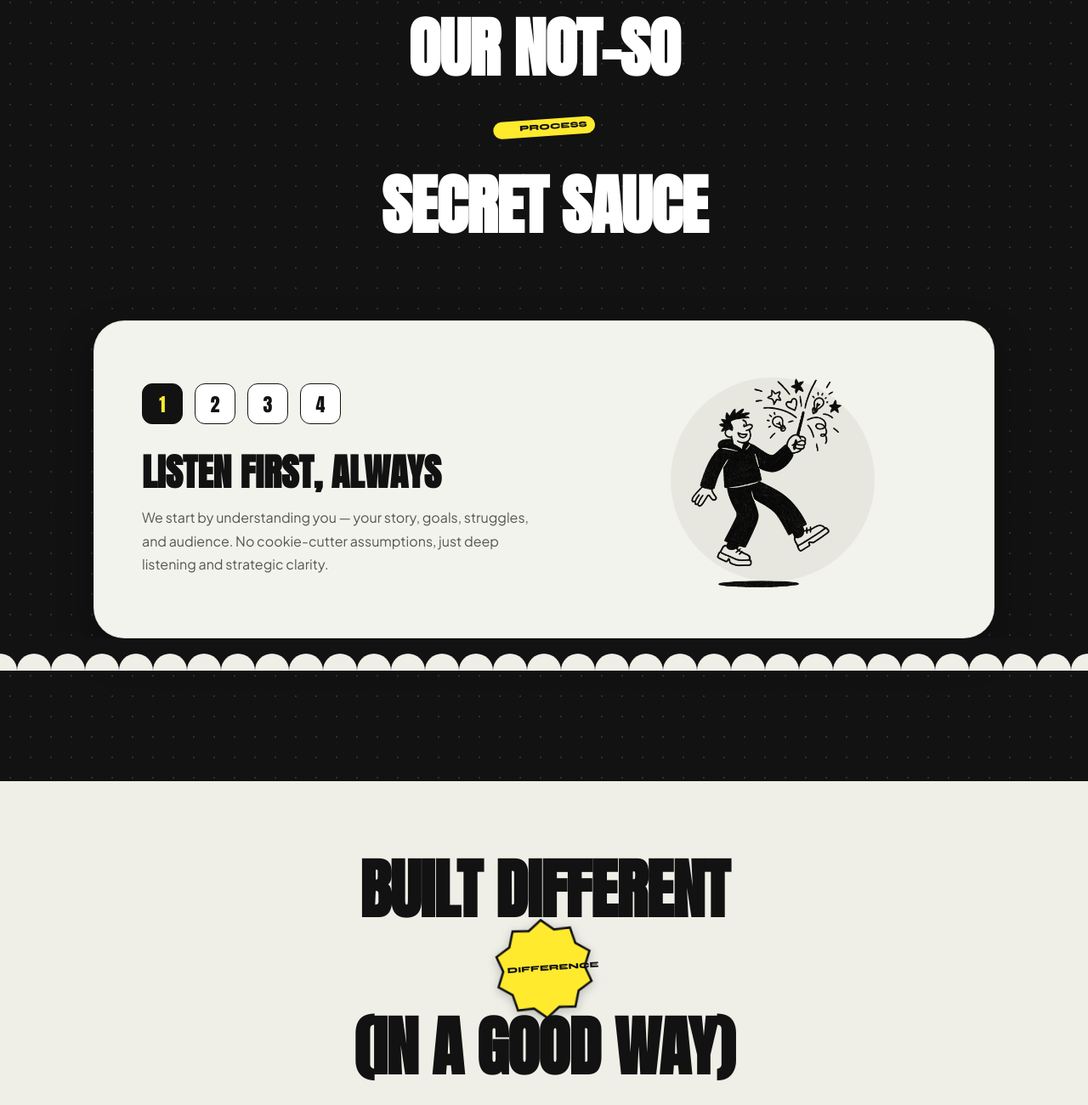
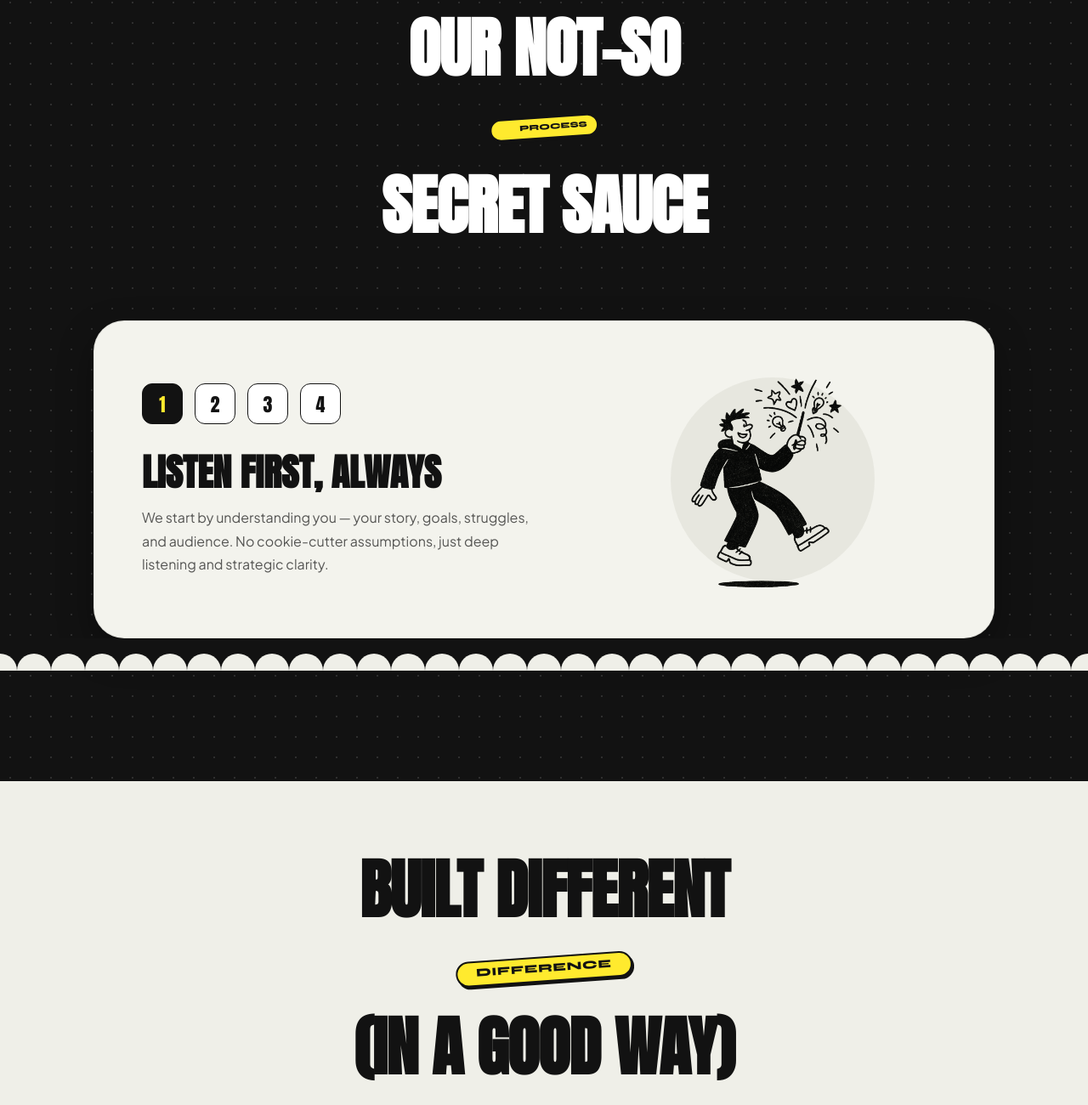
Before and after one commit to Shreya-3110/bendthetrend, a website built with Vite: page index.html in a window 1280 px wide. Shown: the part 7580-8880 px from the top of the page at 85% size. Built offline with nearby package versions, Linux system fonts and the light colour scheme; no server answers.

Commit message:
fix: replace difference starburst with clean neo-brutalist pill badge

```diff
--- a/index.html
+++ b/index.html
@@ -837,12 +837,7 @@
       <div class="section-title-wrap reveal-on-scroll">
         <h2 class="section-heading section-heading--stacked">
           <span>Built different</span>
-          <div class="title-badge title-badge--starburst title-badge--rot-left">
-            <svg class="starburst-svg" viewBox="0 0 100 100">
-              <polygon points="50,2 62.4,12 78.2,11.2 82.4,26.5 95.7,35.2 90,50 95.7,64.8 82.4,73.5 78.2,88.8 62.4,88 50,98 37.6,88 21.8,88.8 17.6,73.5 4.3,64.8 10,50 4.3,35.2 17.6,26.5 21.8,11.2 37.6,12" fill="#FFEA2E" stroke="#121212" stroke-width="2.2"/>
-            </svg>
-            <span class="badge-text">Difference</span>
-          </div>
+          <div class="title-badge title-badge--pill">Difference</div>
           <span>(in a good way)</span>
         </h2>
       </div>
--- a/style.css
+++ b/style.css
@@ -547,15 +547,20 @@ button {
 .title-badge--pill {
   background: var(--accent-yellow);
   color: #121212;
-  border: 2px solid #121212;
+  border: 2.5px solid #121212;
   border-radius: var(--radius-pill);
-  padding: 5px 20px;
+  padding: 6px 22px;
   font-family: var(--font-heading);
-  font-weight: 800;
-  font-size: 13px;
+  font-weight: 900;
+  font-size: clamp(11.5px, 1.1vw, 13.5px);
+  letter-spacing: 0.8px;
   text-transform: uppercase;
-  box-shadow: 2px 2px 0px #121212;
+  box-shadow: 2px 3px 0px #121212;
   transform: translate(-50%, -50%) rotate(-4deg);
+  white-space: nowrap;
+  display: inline-flex;
+  align-items: center;
+  justify-content: center;
 }
 
 .starburst-svg {
```
